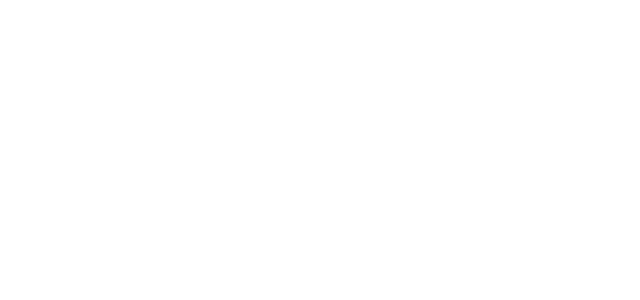
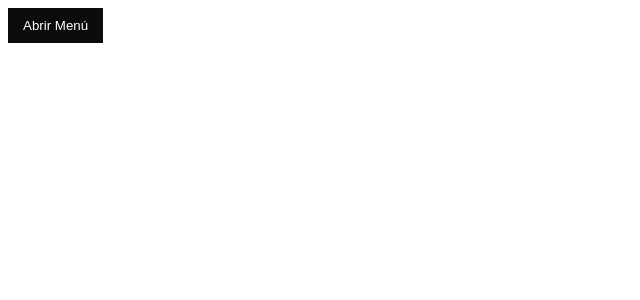
Before and after one commit to Santi-Loaiza/app-learnify, a React (Vite) app: page / in a window 1280 px wide. Shown: the top 300 px of the page, without its empty margins (0-640 px from the left). Built offline with nearby package versions, Linux system fonts and the light colour scheme.

Commit message:
the SideMenu component was created

```diff
--- a/src/MainView.jsx
+++ b/src/MainView.jsx
@@ -1,7 +1,9 @@
+import SideMenu from "./SideMenu"
+
 const MainView = () => {
     return(
         <section>
-
+            <SideMenu />
         </section>
     )
 }
--- /dev/null
+++ b/src/SideMenu.css
@@ -0,0 +1,55 @@
+.side-menu {
+    position: relative;
+
+  }
+
+  .open-btn {
+    background-color: #0c0c0c;
+    color: white;
+    border: none;
+    padding: 10px 15px;
+    cursor: pointer;
+  }
+
+  .menu-lateral {
+    position: fixed;
+    top: 0;
+    left: -250px;
+    width: 250px;
+    height: 100vh;
+    background-color: #0c0c0c;
+    color: white;
+    transition: left 0.3s ease-in-out;
+    border-radius: 10px;
+    display: flex;
+    flex-direction: column;
+    align-items: center;
+    justify-content: center;
+  }
+
+  .menu-lateral.open {
+    left: 0;
+  }
+
+  .menu-lateral ul {
+    height: 70vh;
+    list-style: none;
+    padding: 20px;
+    margin: 0;
+    flex-grow: 1;
+    display: flex;
+    flex-direction: column;
+    text-align: center;
+    justify-content: space-between;
+  }
+
+  .menu-lateral li {
+    padding: 10px 20px;
+    font-size: 1.2 rem;
+    cursor: pointer;
+    text-align: left;
+  }
+
+  .menu-lateral li:hover {
+ color: rgb(170, 98, 158);
+  }
--- /dev/null
+++ b/src/SideMenu.jsx
@@ -0,0 +1,31 @@
+import React, { useState } from 'react';
+import './SideMenu.css';
+
+const SideMenu = () => {
+  const [isOpen, setIsOpen] = useState(false);
+
+  const toggleMenu = () => {
+    setIsOpen(!isOpen);
+  };
+
+  return (
+    <div className="side-menu">
+      <button className="open-btn" onClick={toggleMenu}>
+        {isOpen ? 'Cerrar Menú' : 'Abrir Menú'}
+      </button>
+
+      <div className={`menu-lateral ${isOpen ? 'open' : ''}`}>
+        <ul>
+          <li>Clases</li>
+          <li>Notas</li>
+          <li>Matrículas</li>
+          <li>Bienestar</li>
+          <li>Beneficios</li>
+          <li>Becas</li>
+        </ul>
+      </div>
+    </div>
+  );
+};
+
+export default SideMenu;
```
